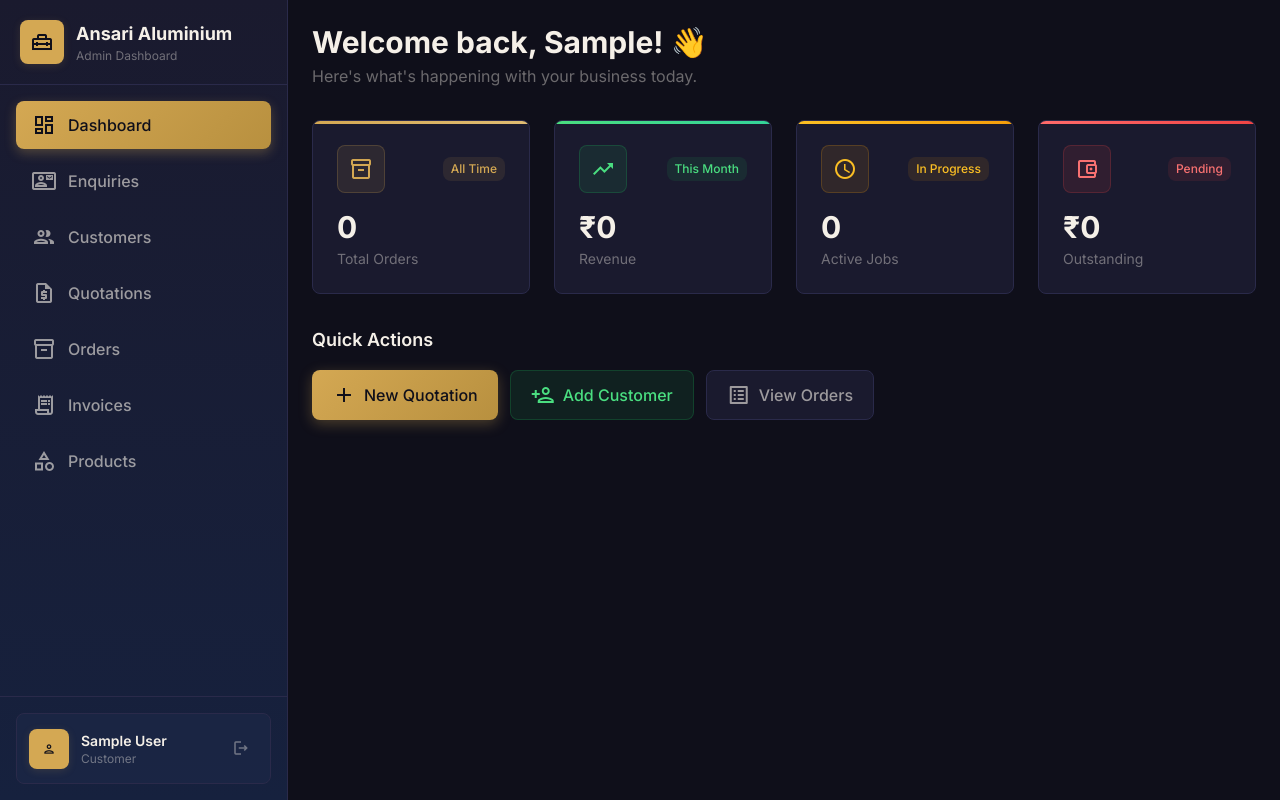
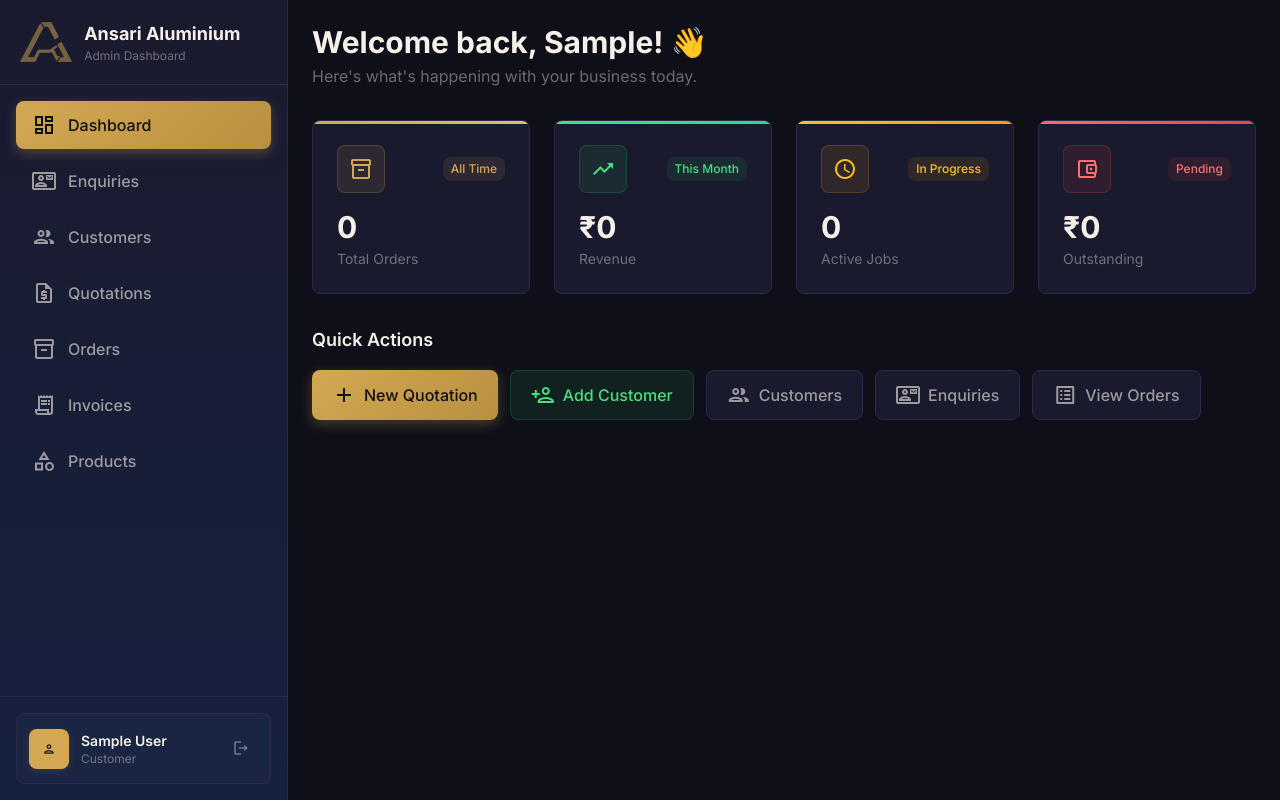
Before and after one commit to abdullafajal/ansari_aluminium, a Django app: page /dashboard/ in a window 1280 px wide. Run offline with Django 4.2, Linux system fonts and the light colour scheme; the visitor is signed in with stand-in values (Sample User, id 1); data that the repository does not hold is empty; some libraries are stand-ins or nearby versions.

Commit message:
Fixing logo and pages

```diff
--- a/templates/accounts/login.html
+++ b/templates/accounts/login.html
@@ -8,10 +8,8 @@
         <!-- Logo -->
         <div class="text-center mb-8">
             <a href="{% url 'website:home' %}" class="inline-flex items-center gap-3">
-                <span class="w-12 h-12 bg-primary rounded-xl flex items-center justify-center">
-                    <span class="material-icons-outlined text-white text-2xl">home_repair_service</span>
-                </span>
-                <span class="font-bold text-2xl text-cream">{{ SITE_NAME }}</span>
+                <img src="{% static 'assets/icons/logo-cream-gold.png' %}" alt="Ansari Aluminium" class="h-12 w-auto">
+                <span class="font-bold text-2xl text-cream hidden sm:inline">{{ SITE_NAME }}</span>
             </a>
         </div>
 
--- a/templates/dashboard/index.html
+++ b/templates/dashboard/index.html
@@ -1,5 +1,5 @@
 {% extends "base.html" %}
-
+{% load static %}
 {% block title %}Dashboard - {{ SITE_NAME }}{% endblock %}
 
 {% block body %}
@@ -10,12 +10,10 @@
         <!-- Logo -->
         <div class="p-5 border-b border-dark-border">
             <a href="{% url 'dashboard:index' %}" class="flex items-center gap-3">
-                <span class="w-11 h-11 bg-primary rounded-lg flex items-center justify-center shadow-gold-sm">
-                    <span class="material-icons-outlined text-dark">home_repair_service</span>
-                </span>
+                <img src="{% static 'assets/icons/logo-cream-gold.png' %}" alt="Ansari Aluminium" class="h-10 w-auto">
                 <div>
-                    <span class="font-bold text-lg text-cream">{{ SITE_NAME }}</span>
-                    <p class="text-xs text-cream/40">Admin Dashboard</p>
+                    <span class="font-bold text-lg text-cream hidden sm:block">{{ SITE_NAME }}</span>
+                    <p class="text-xs text-cream/40 hidden sm:block">Admin Dashboard</p>
                 </div>
             </a>
         </div>
@@ -82,10 +80,8 @@
         <header class="lg:hidden sticky top-0 z-40 bg-dark-card/95 backdrop-blur border-b border-dark-border px-4 py-3">
             <div class="flex items-center justify-between">
                 <div class="flex items-center gap-3">
-                    <span class="w-8 h-8 bg-primary rounded-lg flex items-center justify-center">
-                        <span class="material-icons-outlined text-dark text-lg">home_repair_service</span>
-                    </span>
-                    <span class="font-semibold text-cream">Dashboard</span>
+                    <img src="{% static 'assets/icons/logo-cream-gold.png' %}" alt="Ansari Aluminium" class="h-8 w-auto">
+                    <span class="font-semibold text-cream hidden xs:inline">Dashboard</span>
                 </div>
                 <a href="{% url 'accounts:profile' %}" class="w-8 h-8 bg-primary/10 border border-primary/20 rounded-lg flex items-center justify-center">
                     <span class="material-icons-outlined text-primary text-lg">person</span>
@@ -181,6 +177,14 @@
                         <span class="material-icons-outlined icon-bounce">person_add</span>
                         Add Customer
                     </a>
+                    <a href="{% url 'customers:list' %}" class="inline-flex items-center gap-2 px-5 py-3 card-dark rounded-lg font-medium text-cream/60 hover:text-primary hover:border-primary/30 transition-all">
+                        <span class="material-icons-outlined">people</span>
+                        Customers
+                    </a>
+                    <a href="{% url 'dashboard:enquiry_list' %}" class="inline-flex items-center gap-2 px-5 py-3 card-dark rounded-lg font-medium text-cream/60 hover:text-primary hover:border-primary/30 transition-all">
+                        <span class="material-icons-outlined">contact_mail</span>
+                        Enquiries
+                    </a>
                     <a href="{% url 'orders:list' %}" class="inline-flex items-center gap-2 px-5 py-3 card-dark rounded-lg font-medium text-cream/60 hover:text-primary hover:border-primary/30 transition-all">
                         <span class="material-icons-outlined">list_alt</span>
                         View Orders
@@ -263,36 +267,34 @@
             {% endblock %}
         </main>
 
-        <!-- Bottom Navigation (Mobile) -->
-        <nav class="lg:hidden fixed bottom-0 left-0 right-0 bg-dark-card/95 backdrop-blur border-t border-dark-border z-40" style="padding-bottom: env(safe-area-inset-bottom, 0)">
-            <div class="grid grid-cols-5 items-center justify-items-center py-2 w-full">
-                <a href="{% url 'dashboard:index' %}" class="flex flex-col items-center py-2 px-4 text-primary">
-                    <span class="material-icons-outlined">dashboard</span>
-                    <span class="text-xs mt-1 font-medium">Home</span>
+        <!-- Bottom Navigation (Mobile - Floating Pill) -->
+        <nav class="lg:hidden fixed bottom-6 left-6 right-6 bg-[#0F0F1A] rounded-full shadow-2xl z-40 px-6 py-3" style="padding-bottom: max(12px, env(safe-area-inset-bottom, 12px))">
+            <div class="flex items-center justify-between w-full">
+                <!-- Home -->
+                <a href="{% url 'dashboard:index' %}" class="flex flex-col items-center p-2 {% if 'dashboard' in request.path and 'enquiries' not in request.path %}text-primary bg-primary/20 rounded-full{% else %}text-cream/40 hover:text-primary transition-m3{% endif %}">
+                    <span class="material-icons-outlined">home</span>
                 </a>
-                <a href="{% url 'orders:list' %}" class="flex flex-col items-center py-2 px-4 text-cream/40 hover:text-primary transition-m3">
-                    <span class="material-icons-outlined">inventory_2</span>
-                    <span class="text-xs mt-1">Orders</span>
+
+                <!-- Orders -->
+                <a href="{% url 'orders:list' %}" class="flex flex-col items-center p-2 {% if 'order' in request.resolver_match.url_name %}text-primary bg-primary/20 rounded-full{% else %}text-cream/40 hover:text-primary transition-m3{% endif %}">
+                    <span class="material-icons-outlined">show_chart</span>
                 </a>
+
+                <!-- Center Add Button -->
                 {% if user.is_admin %}
-                <a href="{% url 'quotations:create' %}" class="flex flex-col items-center py-2 px-4">
-                    <div class="w-12 h-12 -mt-6 bg-primary rounded-lg flex items-center justify-center shadow-gold-md">
-                        <span class="material-icons-outlined text-dark text-xl">add</span>
-                    </div>
-                </a>
-                {% else %}
-                <a href="{% url 'quotations:list' %}" class="flex flex-col items-center py-2 px-4 text-cream/40 hover:text-primary transition-m3">
-                    <span class="material-icons-outlined">request_quote</span>
-                    <span class="text-xs mt-1">Quotation</span>
+                <a href="{% url 'quotations:create' %}" class="flex flex-col items-center p-2 {% if 'create' in request.resolver_match.url_name %}text-primary bg-primary/20 rounded-full{% else %}text-cream/40 hover:text-primary transition-m3{% endif %}">
+                    <span class="material-icons-outlined">add_circle_outline</span>
                 </a>
                 {% endif %}
-                <a href="{% url 'billing:list' %}" class="flex flex-col items-center py-2 px-4 text-cream/40 hover:text-primary transition-m3">
-                    <span class="material-icons-outlined">receipt_long</span>
-                    <span class="text-xs mt-1">Invoices</span>
+
+                <!-- Invoices -->
+                <a href="{% url 'billing:list' %}" class="flex flex-col items-center p-2 {% if 'billing' in request.resolver_match.url_name %}text-primary bg-primary/20 rounded-full{% else %}text-cream/40 hover:text-primary transition-m3{% endif %}">
+                    <span class="material-icons-outlined">payments</span>
                 </a>
-                <a href="{% url 'quotations:list' %}" class="flex flex-col items-center py-2 px-4 text-cream/40 hover:text-primary transition-m3">
+
+                <!-- Quotation List -->
+                <a href="{% url 'quotations:list' %}" class="flex flex-col items-center p-2 {% if 'quotation' in request.resolver_match.url_name %}text-primary bg-primary/20 rounded-full{% else %}text-cream/40 hover:text-primary transition-m3{% endif %}">
                     <span class="material-icons-outlined">request_quote</span>
-                    <span class="text-xs mt-1">Quotation</span>
                 </a>
             </div>
         </nav>
```
Also changed, not shown: process_logo.py (+19 -19 lines), templates/admin/base_site.html (+23 -22 lines), templates/admin/login.html (+11 -10 lines), templates/quotations/create.html (+21 -14 lines), templates/website/base_website.html (+29 -30 lines), static/assets/icons/icon-192x192.png, static/assets/icons/icon-512x512.png, static/assets/icons/logo-cream-gold.png (added), static/assets/icons/logo-navy-red.png.
